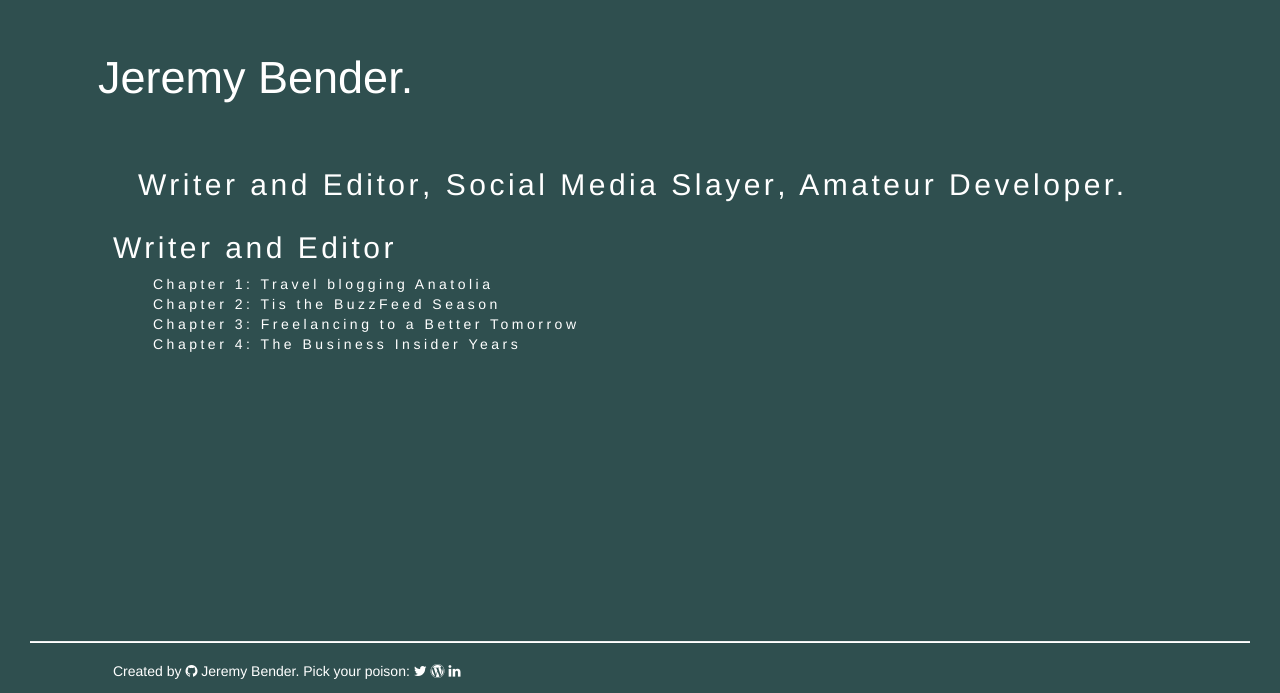
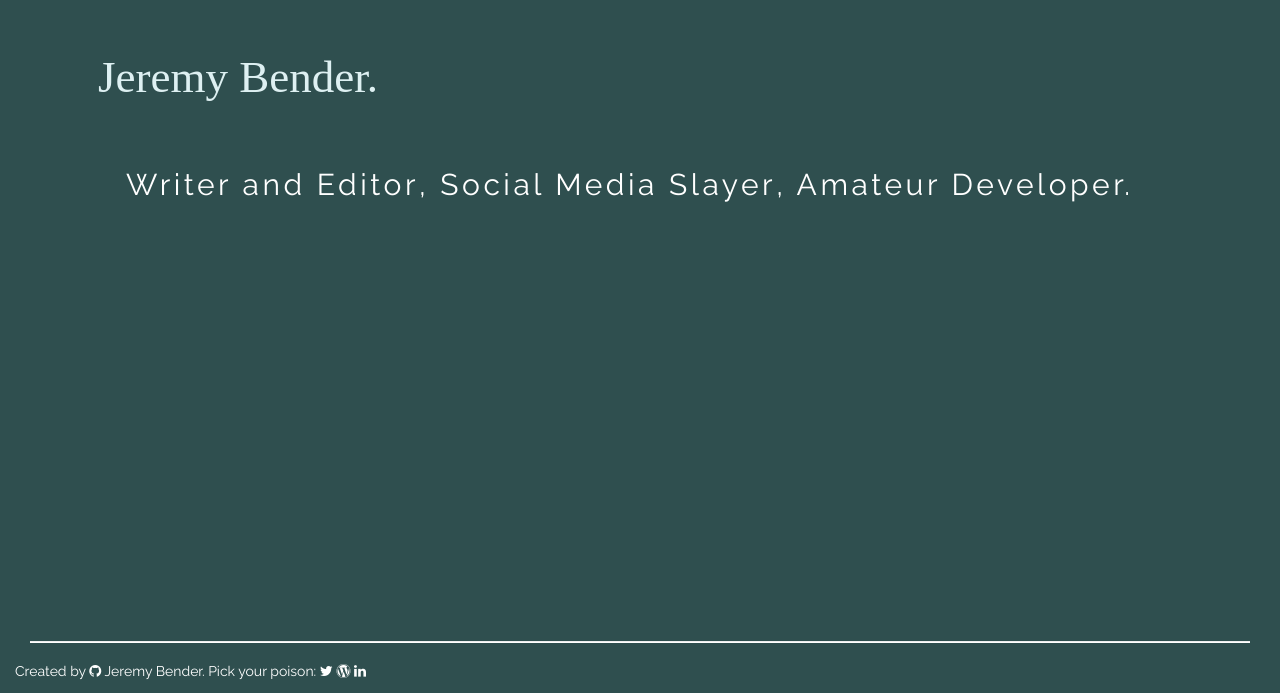
Before and after one commit to dooster/Professional-Portfolio, a plain HTML site: page index.html in a window 1280 px wide. Shown: the part 107-800 px from the top of the page. Drawn offline with nearby package versions, Linux system fonts and the light colour scheme; a web font is replaced by a local one.

Commit message:
Just down to design now

```diff
--- a/css/style.css
+++ b/css/style.css
@@ -9,11 +9,30 @@ html, body {
 body {
 	background-color: #2f4f4f;
 	color: white;
+	font-family: 'Raleway', sans-serif;
+}
+
+.ui-tabs,
+.ui-corner-all,
+.ui-widget,
+.ui-widget-content,
+.ui-tabs-collapsible,
+.ui-tabs-panel,
+.ui-corner-bottom,
+.ui-widget-content {
+	padding-left: 2.5em;
+}
+
+.ui-tabs-panel,
+.ui-corner-bottom,
+.ui-widget-content {
+	padding-top: 2em;
 }
 
 .content {
 	min-height: 100%;
 	margin: 0 auto -5em;
+	padding-left: 7em;
 }
 
 footer {
@@ -21,7 +40,6 @@ footer {
 }
 
 p {
-	padding-left: 7em;
 	margin: 0;
 }
 
@@ -44,34 +62,31 @@ h1 {
 
 #name {
 	margin-top: 10em;
-	padding: 0em 0em 2.5em 7em;
+	padding: 0em 0em 2.5em;
+	color: #def0f2;
+	font-family: 'Droid Serif', serif;
 }
 
 .jobs {
 	letter-spacing: 0.25em;
-	padding-left: 7em;
+	margin-left: -3em;
 }
 
 #one-line li {
 	display: inline;
 }
 
-.strike {
-	text-decoration: line-through;
-}
-
 a {
 	color: inherit;
 }
 
-a:hover {
+a:visited{
+	color: white;
+}
+
+a:hover{
 	color: #fddbd1;
 }
-
-a:visited {
-	color: #fddbd1;
-}
-
 
 hr {
   -moz-border-bottom-colors: none;
--- a/index.html
+++ b/index.html
@@ -6,6 +6,7 @@
 		<link rel="stylesheet" href="https://maxcdn.bootstrapcdn.com/bootstrap/3.3.6/css/bootstrap.min.css" integrity="sha384-1q8mTJOASx8j1Au+a5WDVnPi2lkFfwwEAa8hDDdjZlpLegxhjVME1fgjWPGmkzs7" crossorigin="anonymous">
 		<link rel="stylesheet" href="https://maxcdn.bootstrapcdn.com/font-awesome/4.6.2/css/font-awesome.min.css">
 		<link href="css/style.css" rel="stylesheet">
+		<link href="https://fonts.googleapis.com/css?family=Droid+Serif|Raleway" rel="stylesheet">
 		<script src="js/jQuery.js"></script>
 		<script src="js/jquery-ui.min.js"></script>
 		<script src="js/script.js"></script>
@@ -19,32 +20,44 @@
 
 			<div class="jobs" id="tabs">
 				<ul class ="row" id="one-line">
-					<li><h2><a href="#fragment-1">Writer and Editor</a></h2></li>
-					<li><h2>, <a href="#fragment-2">Social Media Slayer</a></h2></li>
-					<li><h2>, <a href="#fragment-3">Amateur Developer</a>.</h2></li>
+					<li><h2><a href="#fragment-1" class="item">Writer and Editor</a></h2></li>
+					<li><h2>, <a href="#fragment-2" class="item">Social Media Slayer</a></h2></li>
+					<li><h2>, <a href="#fragment-3" class="item">Amateur Developer</a>.</h2></li>
 				</ul>
 				<div id="fragment-1">
-					<h2>Writer and Editor</h2>
+					<h4><em>Honing content and craft one story at a time</em></h4>
 					<ul>
-						<li>Chapter 1: Travel blogging Anatolia</li>
-						<li>Chapter 2: Tis the BuzzFeed Season</li>
-						<li>Chapter 3: Freelancing to a Better Tomorrow</li>
-						<li>Chapter 4: The Business Insider Years</li>
+						<li><a href="http://bendedbrains.com/category/travel/">Chapter 1: Travel blogging Turkey and Beyond</a></li>
+						<li><a href="https://www.buzzfeed.com/jeremybender">Chapter 2: 'Tis the BuzzFeed Season</a></li>
+						<li><a href="http://www.cheapism.com/jeremy-bender/">Chapter 3: Freelancing to a Better Tomorrow</a></li>
+						<li><a href="http://www.businessinsider.com/author/jeremy-bender">Chapter 4: The Business Insider Years: Reporter</a></li>
+						<li><a href="http://www.businessinsider.com/defense">Chapter 5: The Business Insider Years 2: Editor</a></li>
 					</ul>
 				</div>
 
 				<div id="fragment-2">
-					<h2>Social Media Slayer</h2>
+					<h4><em>Look! I'm social!</em></h4>
 					<ul>
 						<li>#ExcitingPersonalAccounts</li>
+							<ul>
+								<li><a href="https://www.twitter.com/bendedbrains">Tweet like a bird, I want to tweet away</a></li>
+								<li><a href="https://www.instagram.com/bendedbrains/">A Jeremy-eyed lens</a></li>
+								<li><a href="https://www.linkedin.com/in/jisbender">For the professionally minded</a></li>
+							</ul>
 						<li>#MoarExcitingProfessionalAccounts</li>
-					</ul>
+							<ul>
+								<li><a href="https://twitter.com/BI_Defense">Tweets of war and rumors of war</a></li>
+								<li><a href="https://www.facebook.com/BusinessInsiderDefense/">Facebook posts on the above</a></li>
+							</ul>
 				</div>
 
 				<div id="fragment-3">
-					<h2>Amateur Developer</h2>
-					<ul>
-					</ul>
+					<h4><em>Building apps so you don't have to</em></h4>
+						<ul>
+							<li><a href="http://dooster.github.io/Neighborhood-Map/">Mapping the hottest restaurants in Astoria, New York</a></li>
+							<li><a href="http://dooster.github.io/arcade-game/">Challenge! Can you get Empress Cat Lady to safety?</a></li>
+							<li><a href="https://www.github.com/dooster">An entire Github of amateurish excellence</a></li>
+						</ul>
 				</div>
 			</div>
 		</div>
@@ -59,12 +72,13 @@
 			</p>
 		</footer>
 		<script>
-			$('#tabs').tabs();
-			$(".selector").tabs({
-				active: false
-			});
-			$(".selector").tabs({
-				collapsible: true
+			$(function() {
+				$('#tabs').tabs({
+					active: false,
+					collapsible: true,
+					show: {effect: 'slide', duration: 'medium'},
+					hide: {effect: 'slide', duration: 'fast'}
+				});
 			});
 		</script>
 	</body>
--- a/js/script.js
+++ b/js/script.js
@@ -29,7 +29,7 @@ $('#developer').click(function(event){
 /*$('#writer').click(function(event){
 	$('.section').toggle('medium');
 });*/
-
+/*
 $('.selector').hover(function(){
     // Cleanup / Reset to default position
     $('.selector').removeClass('clicked');
@@ -61,4 +61,4 @@ $('body').click(function(evt) {
         $('.selector').css('text-decoration', 'none');
         $('.selector').css('color', 'white');
    }
-});
+});*/
```
